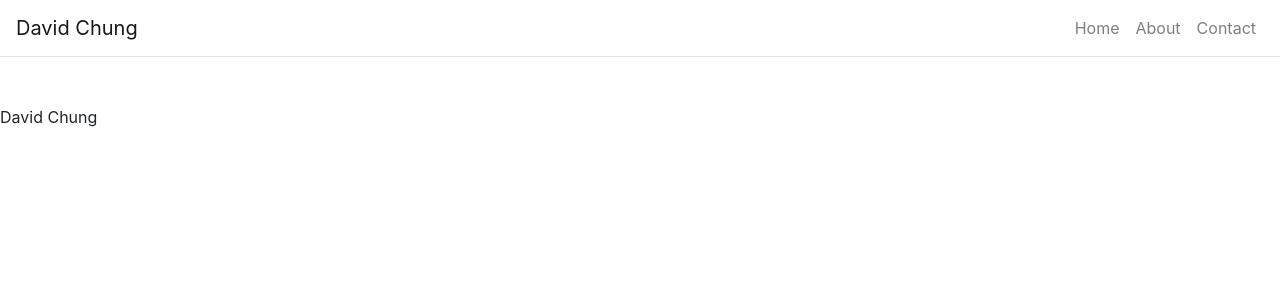
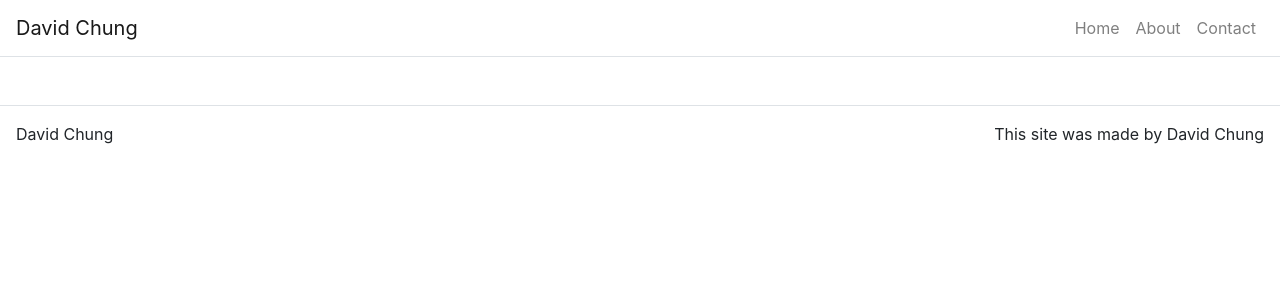
Before and after one commit to DevDave0/portfolio, a React (Create React App) app: page / in a window 1280 px wide. Shown: the top 300 px of the page. Built offline with nearby package versions, Linux system fonts and the light colour scheme.

Commit message:
footer done

```diff
--- a/src/components/Footer.js
+++ b/src/components/Footer.js
@@ -6,9 +6,12 @@ function Footer(){
     return(
         <footer className='mt-5'>
             <Container fluid={true}>
-                <Row>
+                <Row className='border-top justify-content-between p-3'>
                     <Col className='p-0' md={3} sm={12}>
                         David Chung
+                    </Col>
+                    <Col className='p-0 d-flex justify-content-end' md={3}>
+                        This site was made by David Chung
                     </Col>
                 </Row>
             </Container>
```
